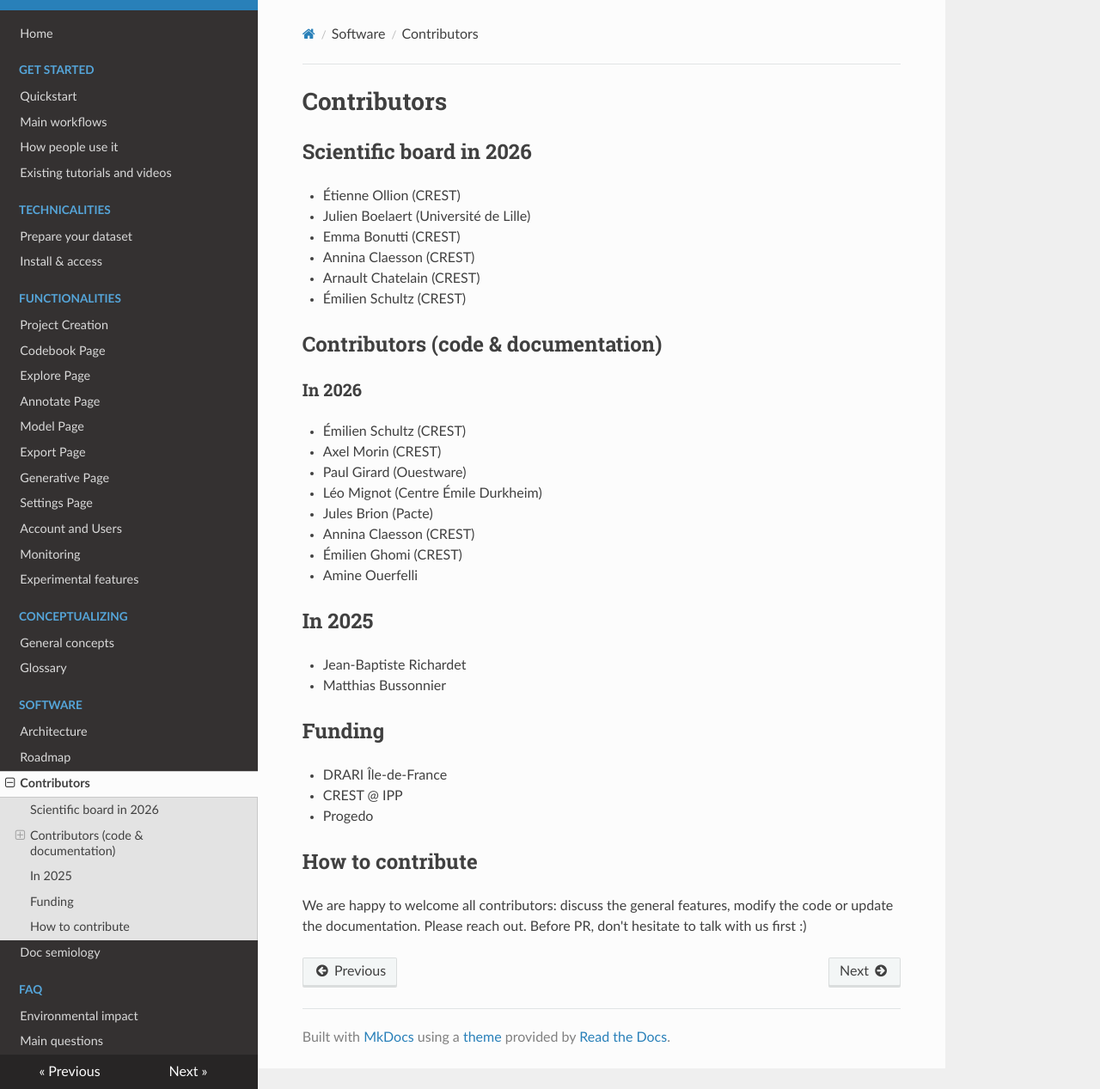
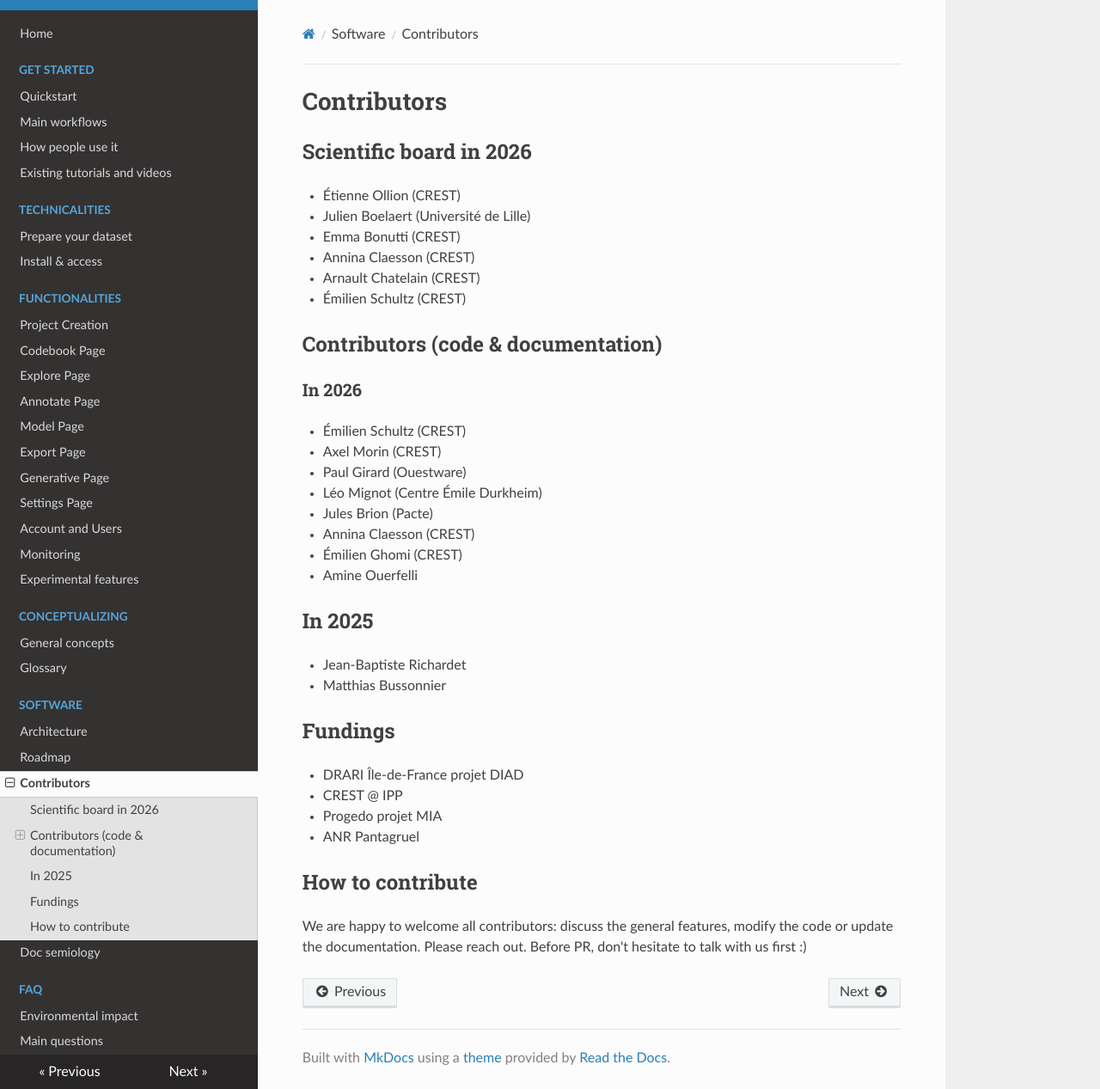
Before and after one commit to activetigger/documentation, an MkDocs documentation site: the page built from docs/software/contributors.md, in a window 1280 px wide and 1267 px high. Shown: the whole window at 86% size. Built offline with MkDocs 1.6.1, drawn with Linux system fonts in a browser that asks for light colours; nearby versions of some CDN libraries.

Commit message:
change funding

```diff
--- a/docs/software/contributors.md
+++ b/docs/software/contributors.md
@@ -27,11 +27,12 @@
 - Jean-Baptiste Richardet
 - Matthias Bussonnier
 
-## Funding
+## Fundings
 
-- DRARI Île-de-France
+- DRARI Île-de-France projet DIAD
 - CREST @ IPP
-- Progedo
+- Progedo projet MIA
+- ANR Pantagruel
 
 ## How to contribute
 
```
